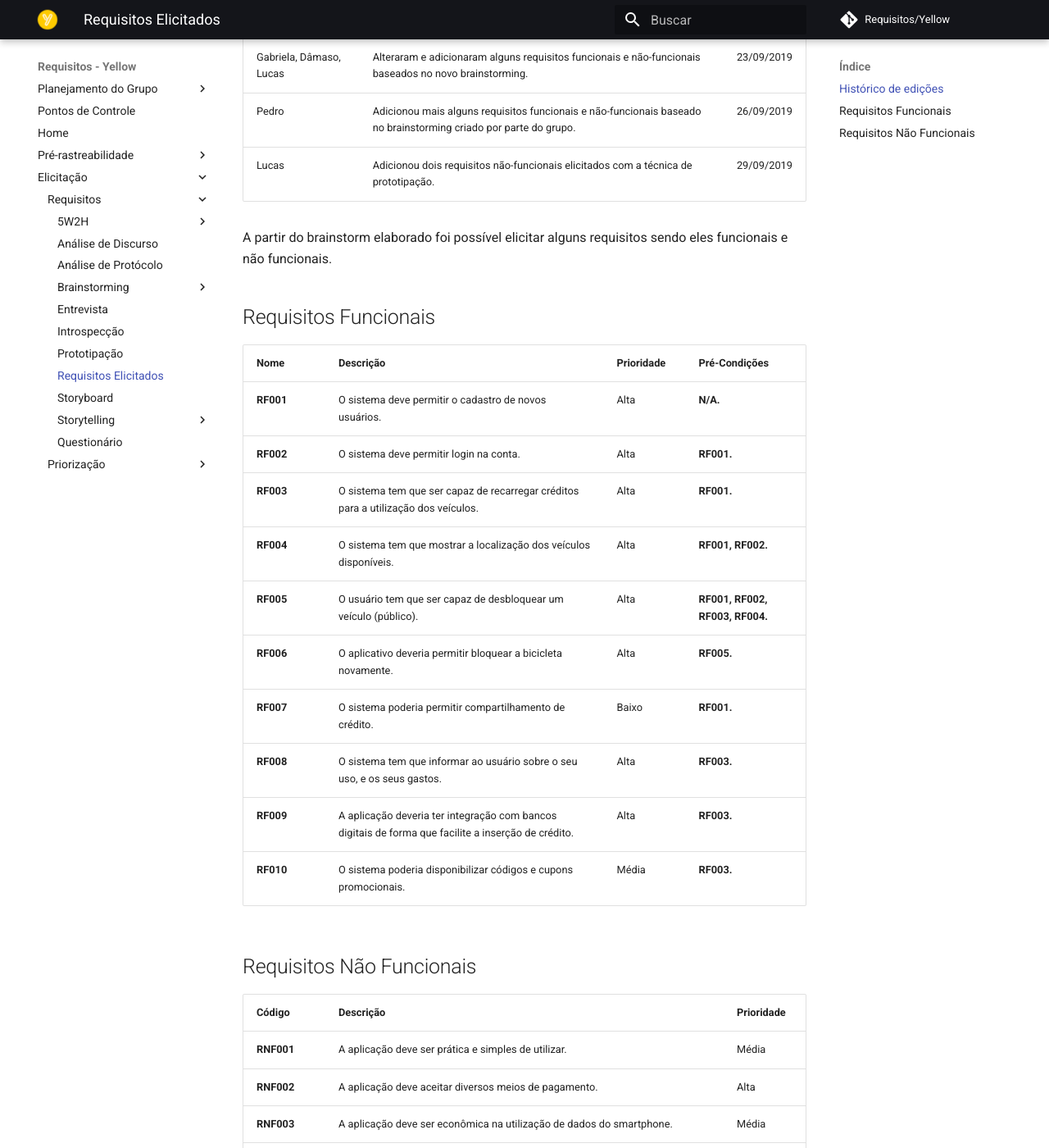
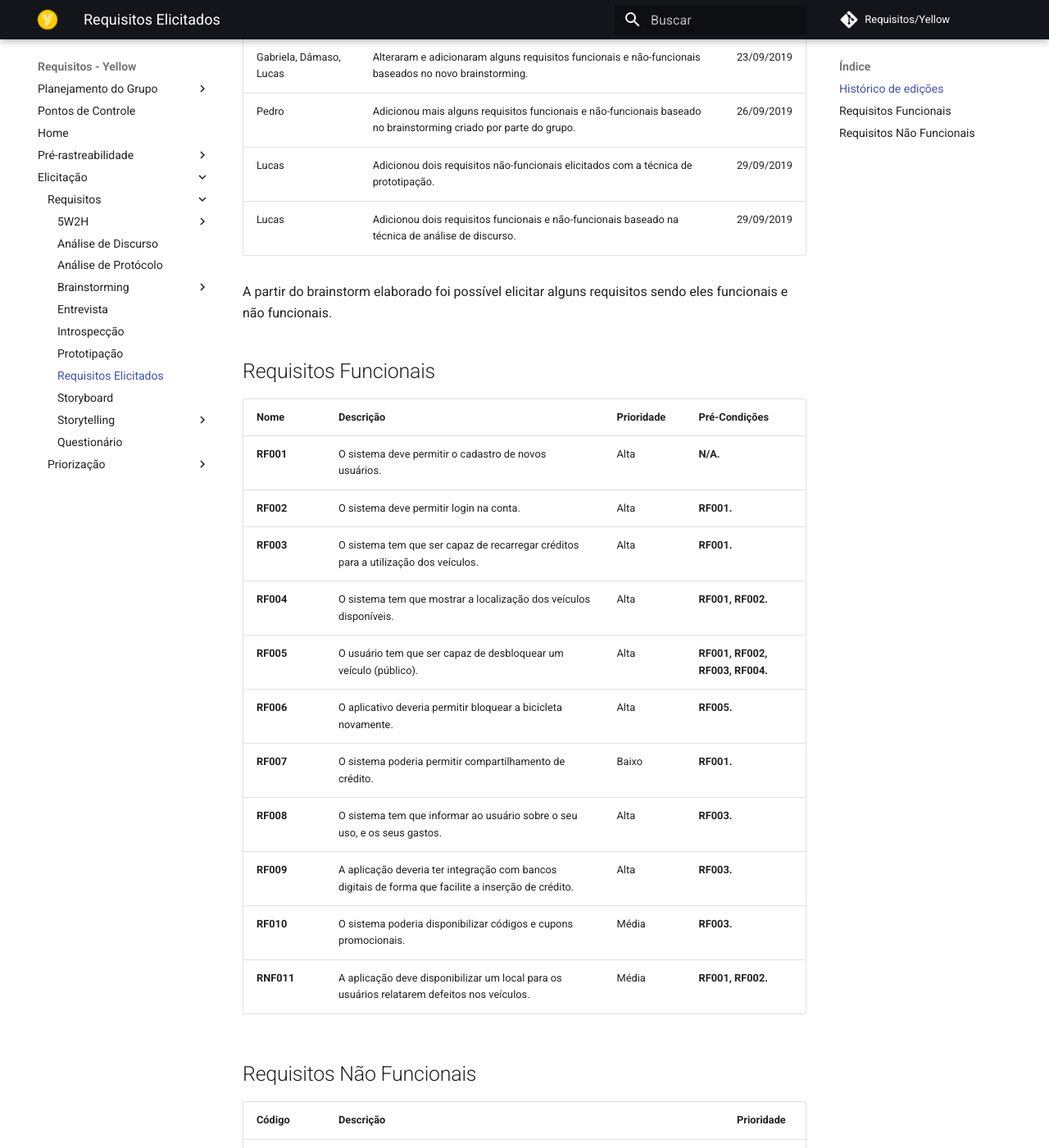
Before and after one commit to me42th/2019.2-Yellow, an MkDocs documentation site: the page built from docs/elicitacao/requisitos/requisitos_elicitados.md, in a window 1280 px wide and 1400 px high, scrolled down 290 px. Shown: the whole window at 82% size. Built offline with MkDocs 1.6.1 and Material for MkDocs 9.7.7, drawn with Linux system fonts in a browser that asks for light colours; comment, search, counter and statistics services are not loaded; some of the changed text lies outside the part shown.

Commit message:
Adicionado requisitos funcionais e nao-funcionais

```diff
--- a/docs/elicitacao/requisitos/requisitos_elicitados.md
+++ b/docs/elicitacao/requisitos/requisitos_elicitados.md
@@ -7,6 +7,7 @@
 | Gabriela, Dâmaso, Lucas | Alteraram e adicionaram alguns requisitos funcionais e não-funcionais baseados no novo brainstorming. | 23/09/2019 |
 | Pedro | Adicionou mais alguns requisitos funcionais e não-funcionais baseado no brainstorming criado por parte do grupo. | 26/09/2019 |
 | Lucas | Adicionou dois requisitos não-funcionais elicitados com a técnica de prototipação. | 29/09/2019 |
+| Lucas | Adicionou dois requisitos funcionais e não-funcionais baseado na técnica de análise de discurso. | 29/09/2019 |
 
 A partir do brainstorm elaborado foi possível elicitar alguns requisitos sendo eles funcionais e não funcionais.
 
@@ -25,6 +26,7 @@
 | <b>RF008</b> | O sistema tem que informar ao usuário sobre o seu uso, e os seus gastos.  | Alta | <b>RF003.</b>|
 | <b>RF009</b> | A aplicação deveria ter integração com bancos digitais de forma que facilite a inserção de crédito. | Alta| <b>RF003.</b>|
 | <b>RF010</b> | O sistema poderia disponibilizar códigos e cupons promocionais. | Média | <b>RF003.</b>|
+| <b>RNF011</b> | A aplicação deve disponibilizar um local para os usuários relatarem defeitos nos veículos. | Média | <b>RF001, RF002.</b>|
 
 
 ## Requisitos Não Funcionais
@@ -42,3 +44,4 @@
 | <b>RNF009</b> | Os códigos promocionais devem funcionar tanto com formatos de descontos, como também em créditos para utilização imediata. | Média |
 | <b>RNF010</b> | A aplicação deve ter permissão para usar a câmera do dispositivo móvel. | Alta |
 | <b>RNF011</b> | O mapa deve possuir um tamanho que facilite a visualização da localização dos veículos. | Alta |
+| <b>RNF012</b> | A aplicação deve se certificar que o usuário é mais de 18 anos. | Média |
```
